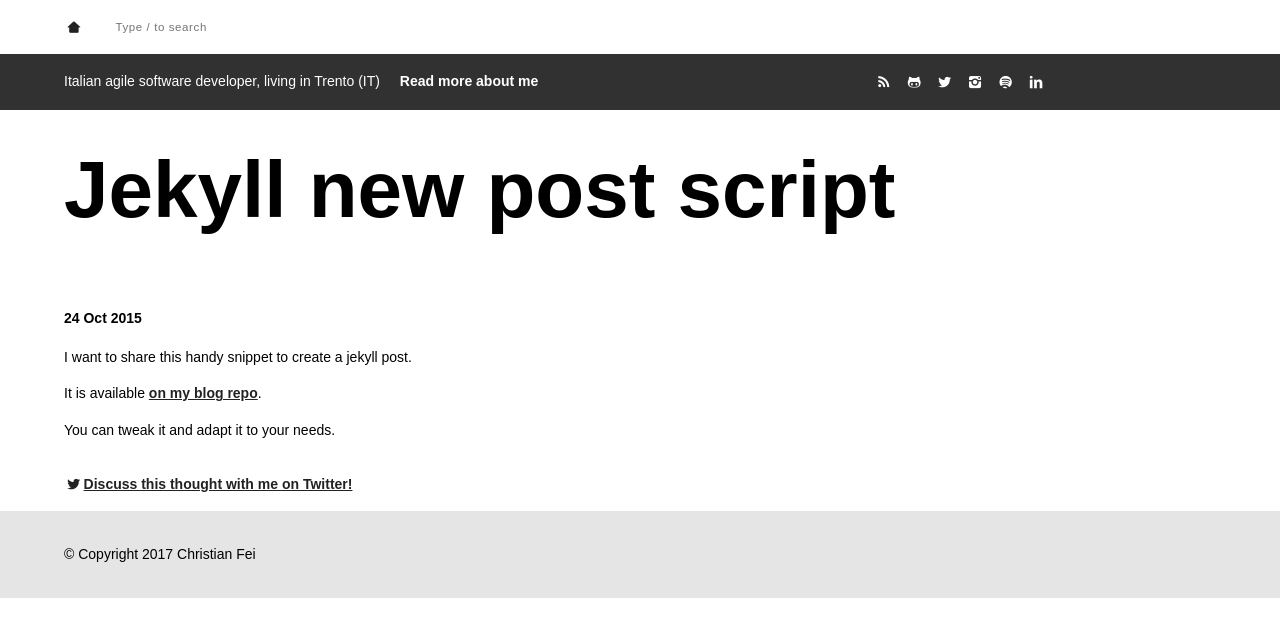
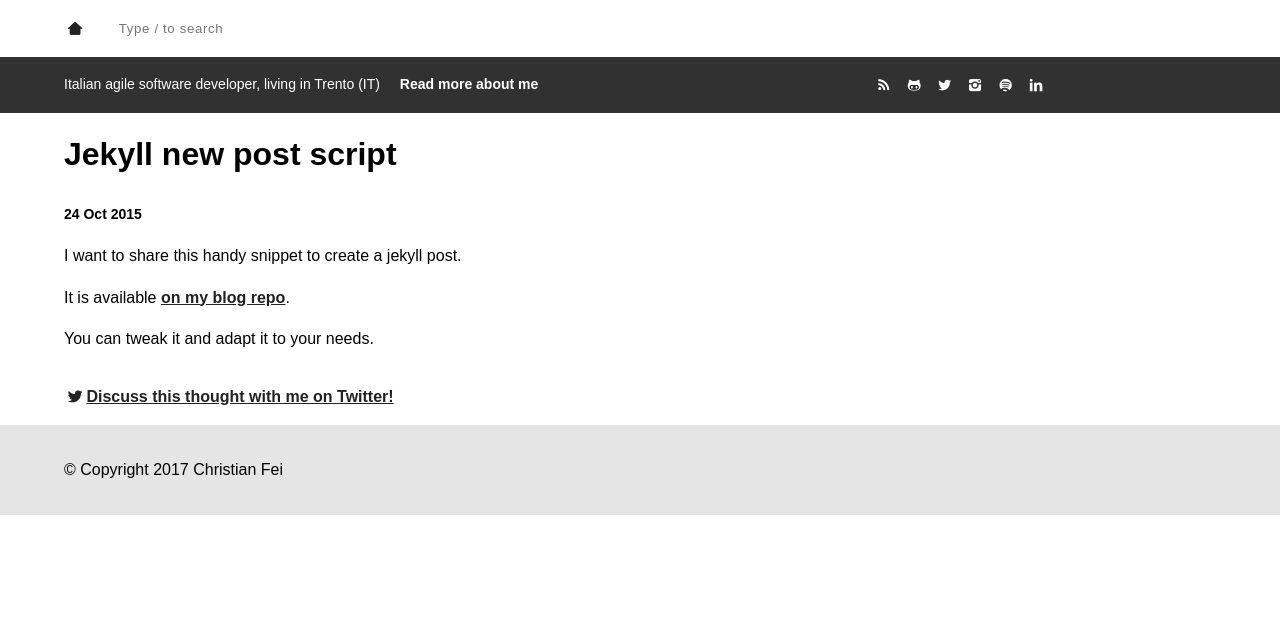
Before and after one commit to christian-fei/christian-fei.github.io-pandoc, a Jekyll site: the page built from _posts/2015-10-24-Jekyll-new-post-script.md, in a window 1280 px wide. Shown: the top 637 px of the page. Built offline with Jekyll 4.4.1, drawn with Linux system fonts in a browser that asks for light colours; comment, search, counter and statistics services are not loaded.

Commit message:
update typography

```diff
--- a/_layouts/default.html
+++ b/_layouts/default.html
@@ -36,7 +36,7 @@
 
     <link rel="stylesheet" href="/dest/main.min.css" />
   </head>
-  <body class="avenir f6">
+  <body class="avenir f5">
     {% include main-header.html %}
     {% include intro-line.html %}
     <main {% unless page.free_layout %} class="ph1 ph5-ns" {% endunless %}>
--- a/_layouts/post.html
+++ b/_layouts/post.html
@@ -4,7 +4,7 @@ layout: default
 
 <article class="mv4 mb3 mw8">
   <header class="mv3">
-    <h1 class="measure fw6 mt1 f2 f-subheadline-l" class1="title f1 lh-title">{{ page.title }}</h1>
+    <h1 class="measure fw6 mt1 f1 lh-title">{{ page.title }}</h1>
     <time datetime="{{ page.date | date:'%Y-%m-%d' }}" class="db f6">
       <strong>{{ page.date | date_to_string }}</strong>
     </time>
```
